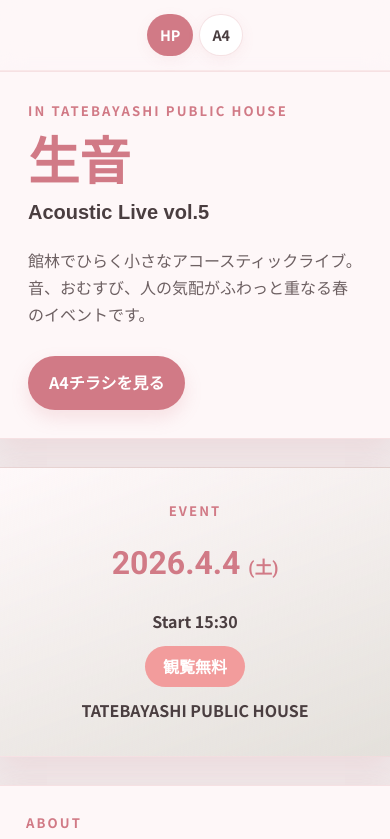
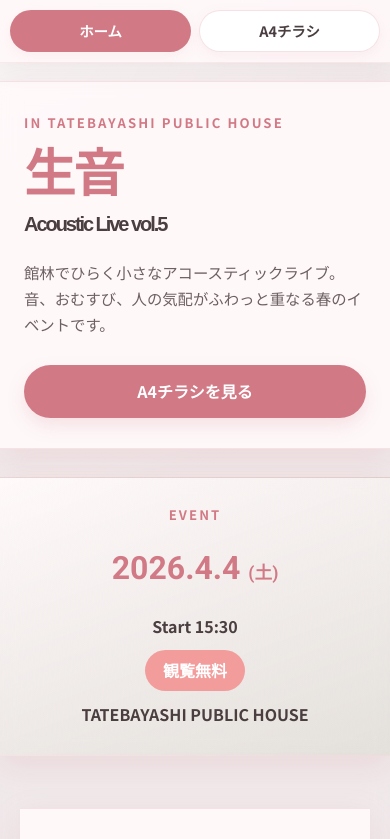
Before and after one commit to sunpotflower4460-cpu/TIRASI-HP, a React (Vite) app: page / in a window 390 px wide. Shown: the top 839 px of the page. Built offline with nearby package versions, Linux system fonts and the light colour scheme; a web font is replaced by a local one.

Commit message:
Polish overall UI and UX balance
Polish overall UI and UX balance.

```diff
--- a/src/App.tsx
+++ b/src/App.tsx
@@ -55,9 +55,9 @@ export default function App() {
       return (
         <div className={`app-shell ${themeClassName}`}>
           <nav className="app-nav print-hidden" aria-label="ページ切り替え">
-            <button onClick={() => navigate("/")}>HP</button>
+            <button onClick={() => navigate("/")}>ホーム</button>
             <button className="active" onClick={() => navigate("/editor")}>管理</button>
-            <button onClick={() => navigate("/flyer")}>A4</button>
+            <button onClick={() => navigate("/flyer")}>A4チラシ</button>
           </nav>
           <EditorGate onUnlock={() => setIsEditorUnlocked(true)} onBackHome={() => navigate("/")} />
         </div>
@@ -67,9 +67,9 @@ export default function App() {
     return (
       <div className={`app-shell ${themeClassName}`}>
         <nav className="app-nav print-hidden" aria-label="ページ切り替え">
-          <button onClick={() => navigate("/")}>HP</button>
+          <button onClick={() => navigate("/")}>ホーム</button>
           <button className="active" onClick={() => navigate("/editor")}>編集</button>
-          <button onClick={() => navigate("/flyer")}>A4</button>
+          <button onClick={() => navigate("/flyer")}>A4チラシ</button>
         </nav>
         <div className="editor-page theme-editor-wrap">
           <section className="editor-panel">
@@ -101,8 +101,8 @@ export default function App() {
     return (
       <div className={`app-shell public-view ${themeClassName}`}>
         <nav className="app-nav print-hidden" aria-label="ページ切り替え">
-          <button onClick={() => navigate("/")}>HP</button>
-          <button className="active" onClick={() => navigate("/flyer")}>A4</button>
+          <button onClick={() => navigate("/")}>ホーム</button>
+          <button className="active" onClick={() => navigate("/flyer")}>A4チラシ</button>
         </nav>
         <FlyerWithProfiles eventData={eventData} onEdit={() => navigate("/editor")} onPrint={() => window.print()} />
       </div>
@@ -112,8 +112,8 @@ export default function App() {
   return (
     <div className={`app-shell public-view ${themeClassName}`}>
       <nav className="app-nav print-hidden" aria-label="ページ切り替え">
-        <button className="active" onClick={() => navigate("/")}>HP</button>
-        <button onClick={() => navigate("/flyer")}>A4</button>
+        <button className="active" onClick={() => navigate("/")}>ホーム</button>
+        <button onClick={() => navigate("/flyer")}>A4チラシ</button>
       </nav>
       <HomeWithFlyerPreview eventData={eventData} onOpenFlyer={() => navigate("/flyer")} onEdit={() => navigate("/editor")} />
     </div>
--- a/src/main.tsx
+++ b/src/main.tsx
@@ -5,6 +5,7 @@ import "./styles/global.css";
 import "./styles/editor-quality.css";
 import "./styles/a4-print.css";
 import "./styles/editor-mobile-fix.css";
+import "./styles/ui-ux-polish.css";
 
 ReactDOM.createRoot(document.getElementById("root")!).render(
   <React.StrictMode>
--- /dev/null
+++ b/src/styles/ui-ux-polish.css
@@ -0,0 +1,263 @@
+/* Final UI/UX polish layer.
+   This file intentionally makes small, low-risk adjustments without changing the app structure. */
+
+:root {
+  --surface-soft: rgba(255, 249, 250, 0.94);
+  --surface-white: rgba(255, 255, 255, 0.76);
+  --border-soft: rgba(209, 122, 134, 0.16);
+}
+
+.app-shell {
+  background:
+    radial-gradient(circle at top left, rgba(255, 255, 255, 0.62), transparent 32rem),
+    var(--paper-bg);
+}
+
+.app-nav {
+  gap: 8px;
+  padding: 12px max(12px, env(safe-area-inset-left));
+  box-shadow: 0 8px 24px rgba(120, 82, 88, 0.06);
+}
+
+.app-nav button {
+  min-height: 40px;
+  min-width: 88px;
+}
+
+.app-nav button:focus-visible,
+.home-cta-row button:focus-visible,
+.one-page-toolbar button:focus-visible,
+.editor-card button:focus-visible,
+.editor-actions button:focus-visible,
+.admin-entry-link:focus-visible {
+  outline: 3px solid rgba(141, 163, 114, 0.38);
+  outline-offset: 3px;
+}
+
+.home-page {
+  padding-top: 36px;
+}
+
+.home-hero,
+.home-summary-grid,
+.home-section {
+  scroll-margin-top: 88px;
+}
+
+.home-hero-copy,
+.home-event-card,
+.home-section,
+.home-summary-grid article {
+  backdrop-filter: blur(10px);
+}
+
+.home-hero-copy {
+  display: flex;
+  flex-direction: column;
+  justify-content: center;
+}
+
+.home-cta-row button,
+.one-page-toolbar button,
+.editor-actions button,
+.editor-card button,
+.event-manager-actions button {
+  min-height: 42px;
+}
+
+.home-schedule-row {
+  transition: transform 0.18s ease, border-color 0.18s ease, background 0.18s ease;
+}
+
+.home-schedule-row:hover {
+  transform: translateY(-1px);
+  border-color: rgba(209, 122, 134, 0.28);
+  background: rgba(255, 255, 255, 0.86);
+}
+
+.home-schedule-row.break,
+.home-schedule-row.end {
+  border-color: rgba(141, 163, 114, 0.18);
+}
+
+.home-socials a,
+.social-btn,
+.admin-entry-link {
+  min-height: 40px;
+}
+
+.admin-entry-link-wrap {
+  margin-top: 8px;
+}
+
+.editor-page.theme-editor-wrap {
+  padding-bottom: 8px;
+}
+
+.editor-card,
+.editor-header,
+.editor-gate-card {
+  background: var(--surface-soft);
+}
+
+.editor-field input:focus,
+.editor-field textarea:focus,
+.editor-field select:focus,
+.schedule-editor-item input:focus,
+.schedule-editor-item select:focus,
+.social-editor-item input:focus {
+  border-color: rgba(209, 122, 134, 0.58);
+  box-shadow: 0 0 0 4px rgba(209, 122, 134, 0.1);
+}
+
+.one-page-toolbar {
+  position: relative;
+  z-index: 2;
+}
+
+.one-page-toolbar-actions {
+  width: min(100%, 420px);
+}
+
+.one-page-toolbar-actions button {
+  flex: 1 1 150px;
+}
+
+.one-page-print-notice {
+  box-shadow: 0 8px 18px rgba(120, 82, 88, 0.08);
+}
+
+.one-page-sheet {
+  border: 1px solid rgba(209, 122, 134, 0.08);
+}
+
+.theme-night .app-shell {
+  background:
+    radial-gradient(circle at top left, rgba(255, 245, 223, 0.08), transparent 28rem),
+    var(--paper-bg);
+}
+
+.theme-night .home-hero-copy,
+.theme-night .home-event-card,
+.theme-night .home-section,
+.theme-night .home-summary-grid article,
+.theme-night .editor-card,
+.theme-night .editor-header,
+.theme-night .editor-gate-card {
+  background: rgba(32, 27, 32, 0.86);
+}
+
+.theme-night .home-schedule-row:hover {
+  background: rgba(255, 255, 255, 0.08);
+}
+
+@media (max-width: 820px) {
+  .home-page {
+    padding-top: 18px;
+  }
+
+  .home-hero-copy {
+    padding: 30px 24px;
+  }
+
+  .home-event-card {
+    padding: 26px 22px;
+  }
+
+  .home-section,
+  .home-summary-grid article {
+    padding: 24px 20px;
+  }
+
+  .home-openmic-section,
+  .home-access-section {
+    gap: 14px;
+  }
+}
+
+@media (max-width: 560px) {
+  .app-nav {
+    justify-content: stretch;
+    padding: 10px;
+  }
+
+  .app-nav button {
+    flex: 1 1 0;
+    min-width: 0;
+    padding-inline: 10px;
+  }
+
+  .home-hero-copy,
+  .home-event-card,
+  .home-section,
+  .home-summary-grid article {
+    border-radius: 0;
+  }
+
+  .home-hero h1 {
+    letter-spacing: -0.04em;
+  }
+
+  .home-lead,
+  .soft-text,
+  .home-section p {
+    font-size: 0.96rem;
+  }
+
+  .home-cta-row {
+    display: grid;
+    grid-template-columns: 1fr;
+  }
+
+  .home-cta-row button {
+    width: 100%;
+  }
+
+  .home-schedule-row {
+    padding: 13px 14px;
+    border-radius: 14px;
+  }
+
+  .home-order-badge {
+    width: 100%;
+    text-align: center;
+  }
+
+  .home-socials,
+  .home-socials a {
+    width: 100%;
+  }
+
+  .home-socials a {
+    text-align: center;
+  }
+
+  .one-page-toolbar-actions {
+    padding-inline: 10px;
+  }
+
+  .one-page-toolbar-actions button {
+    flex-basis: 100%;
+  }
+}
+
+@media (prefers-reduced-motion: reduce) {
+  *,
+  *::before,
+  *::after {
+    animation-duration: 0.01ms !important;
+    animation-iteration-count: 1 !important;
+    scroll-behavior: auto !important;
+    transition-duration: 0.01ms !important;
+  }
+}
+
+@media print {
+  .app-shell {
+    background: white !important;
+  }
+
+  .one-page-sheet {
+    border: 0;
+  }
+}
```
